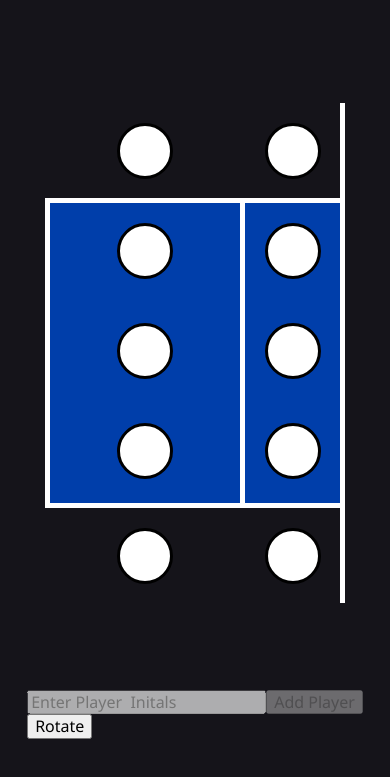
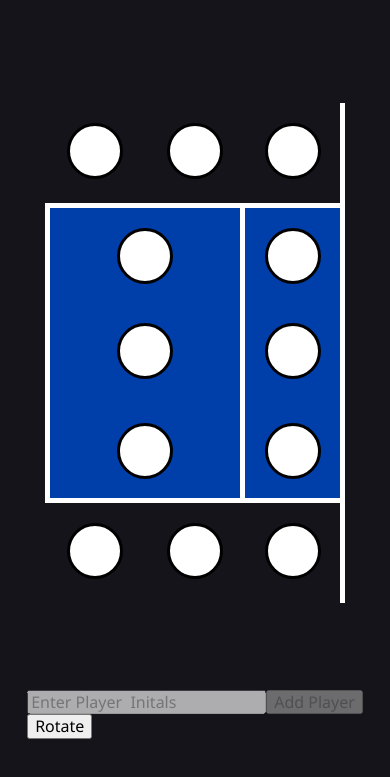
Before and after one commit to centanomics/just-plans-3, a Gatsby site: page / in a window 390 px wide. Shown: the part 63-840 px from the top of the page. Built offline with nearby package versions, Linux system fonts and the light colour scheme; Gatsby itself is replaced by a stand-in of ours.

Commit message:
added the ability to have up to 3 subs on each side

```diff
--- a/src/pages/index.js
+++ b/src/pages/index.js
@@ -4,6 +4,8 @@ import rotate from '../utils/rotate';
 
 const IndexPage = () => {
   const [players, setPlayers] = useState([
+    '',
+    '',
     '',
     '',
     '',
@@ -139,6 +141,74 @@ const IndexPage = () => {
             </span>
           </div>
         </div>
+        <div className='spot spot-6'>
+          <div
+            className='player'
+            onClick={handleOnClick}
+            onTouchStart={handleOnClick}
+            id='spot-6'
+          >
+            <span
+              className='playerInitials'
+              onClick={handleOnClick}
+              onTouchStart={handleOnClick}
+              id='spat-6'
+            >
+              {players[5]}
+            </span>
+          </div>
+        </div>
+        <div className='spot spot-7'>
+          <div
+            className='player'
+            onClick={handleOnClick}
+            onTouchStart={handleOnClick}
+            id='spot-7'
+          >
+            <span
+              className='playerInitials'
+              onClick={handleOnClick}
+              onTouchStart={handleOnClick}
+              id='spat-7'
+            >
+              {players[6]}
+            </span>
+          </div>
+        </div>
+        <div className='spot spot-12'>
+          <div
+            className='player'
+            onClick={handleOnClick}
+            onTouchStart={handleOnClick}
+            id='spot-12'
+          >
+            <span
+              className='playerInitials'
+              onClick={handleOnClick}
+              onTouchStart={handleOnClick}
+              id='spat-12'
+            >
+              {players[11]}
+            </span>
+          </div>
+        </div>
+        <div className='spot spot-11'>
+          <div
+            className='player'
+            onClick={handleOnClick}
+            onTouchStart={handleOnClick}
+            id='spot-11'
+          >
+            <span
+              className='playerInitials'
+              onClick={handleOnClick}
+              onTouchStart={handleOnClick}
+              id='spat-11'
+            >
+              {players[10]}
+            </span>
+          </div>
+        </div>
         <div className='spot spot-10'>
           <div
             className='player'
@@ -190,40 +260,6 @@ const IndexPage = () => {
             </span>
           </div>
         </div>
-        <div className='spot spot-7'>
-          <div
-            className='player'
-            onClick={handleOnClick}
-            onTouchStart={handleOnClick}
-            id='spot-7'
-          >
-            <span
-              className='playerInitials'
-              onClick={handleOnClick}
-              onTouchStart={handleOnClick}
-              id='spat-7'
-            >
-              {players[6]}
-            </span>
-          </div>
-        </div>
-        <div className='spot spot-6'>
-          <div
-            className='player'
-            onClick={handleOnClick}
-            onTouchStart={handleOnClick}
-            id='spot-6'
-          >
-            <span
-              className='playerInitials'
-              onClick={handleOnClick}
-              onTouchStart={handleOnClick}
-              id='spat-6'
-            >
-              {players[5]}
-            </span>
-          </div>
-        </div>
       </div>
       <div>
         <form onSubmit={handleOnSubmit}>
--- a/src/styles/global.css
+++ b/src/styles/global.css
@@ -35,7 +35,7 @@ main {
 /* Court stuffs*/
 .court {
   display: grid;
-  grid-template-rows: 100px 200px;
+  grid-template-rows: 100px 100px 100px;
   grid-template-columns: 100px 100px 100px 100px 100px;
   justify-content:stretch;
   align-content: stretch;
@@ -45,25 +45,53 @@ main {
   background-color: var(--court-color);
 }
 
-.spot-1, .spot-5, .spot-6, .spot-10 {
+.spot-1, .spot-5, .spot-6, .spot-7 .spot-11, .spot-12 {
   background-color: var(--out-color);
 }
 
-.spot-1, .spot-2, .spot-3, .spot-4, .spot-5, .spot-7, .spot-8, .spot-9 {
+.spot.spot-7, .spot.spot-11 {
+  background-color: var(--out-color);
+}
+
+.spot-1, .spot-2, .spot-3, .spot-4, .spot-5, .spot-8, .spot-9, .spot-10 {
   border-top: 5px solid var(--line-color);
 }
 
-.spot-1, .spot-10 {
+.spot-4, .spot-8 {
   border-right: 5px solid var(--line-color);
 }
 
-.spot-5, .spot-6 {
+.spot-2, .spot-10 {
   border-left: 5px solid var(--line-color);
 }
 
-.spot-7, .spot-8, .spot-9 {
+.spot-8, .spot-9, .spot-10 {
   border-bottom: 5px solid var(--line-color);
 }
+
+.spot-8 {
+  grid-column: 4;
+  grid-row: third-line / 2;
+}
+.spot-9 {
+  grid-column: 3;
+  grid-row: third-line / 2;
+}
+.spot-10 {
+  grid-column: 2;
+  grid-row: third-line / 2;
+}
+
+.spot-6 {
+  grid-column: 5;
+  grid-row: 2;
+}
+
+.spot-7 {
+  grid-column: 5;
+  grid-row: 3;
+}
+
 
 /*player stuff*/
 .player {
@@ -92,7 +120,7 @@ main {
   /* clearing court lines and resetting the grid for mobile*/
   .court {
     display: grid;
-    grid-template-columns: 200px 100px;
+    grid-template-columns: 100px 100px 100px;
     grid-template-rows: 100px 100px 100px 100px 100px;
     justify-content:stretch;
     align-content: stretch;
@@ -106,70 +134,78 @@ main {
     margin: 0;
   } */
 
-  .spot-1, .spot-2, .spot-3, .spot-4, .spot-5, .spot-7, .spot-8, .spot-9 {
+  .spot-1, .spot-2, .spot-3, .spot-4, .spot-5, .spot-8, .spot-9, .spot-10 {
     border-right: 5px solid var(--line-color);
   }
 
-  .spot-1, .spot-10 {
+  .spot-4, .spot-8 {
     border-bottom: 5px solid var(--line-color);
   }
 
-  .spot-5, .spot-6 {
+  .spot-2, .spot-10 {
     border-top: 5px solid var(--line-color);
   }
 
-  .spot-7, .spot-8, .spot-9 {
+  .spot-8, .spot-9, .spot-10 {
     border-left: 5px solid var(--line-color);
   }
 
 /* reordering the spots accordingly for mobile */
   .spot-1 {
-    grid-column: 2;
+    grid-column: 3;
     grid-row: 1;
   }
 
   .spot-2 {
-    grid-column: 2;
+    grid-column: 3;
     grid-row: 2;
   }
 
   .spot-3 {
-    grid-column: 2;
+    grid-column: 3;
     grid-row: 3;
   }
 
   .spot-4 {
-    grid-column: 2;
+    grid-column: 3;
     grid-row: 4;
   }
 
   .spot-5 {
-    grid-column: 2;
+    grid-column: 3;
     grid-row: 5;
   }
 
   .spot-6 {
-    grid-column: 1;
+    grid-column: 2;
     grid-row: 5;
   }
 
   .spot-7 {
     grid-column: 1;
+    grid-row: 5;
+  }
+
+  .spot-8 {
+    grid-column: 1 / span 2;
     grid-row: 4;
   }
 
-  .spot-8 {
-    grid-column: 1;
+  .spot-9 {
+    grid-column: 1 / span 2;
     grid-row: 3;
   }
 
-  .spot-9 {
-    grid-column: 1;
+  .spot-10 {
+    grid-column: 1 / span 2;
     grid-row: 2;
   }
-
-  .spot-10 {
+  .spot-11 {
     grid-column: 1;
     grid-row: 1;
   }
+  .spot-12 {
+    grid-column: 2;
+    grid-row: 1;
+  }
 }
```
